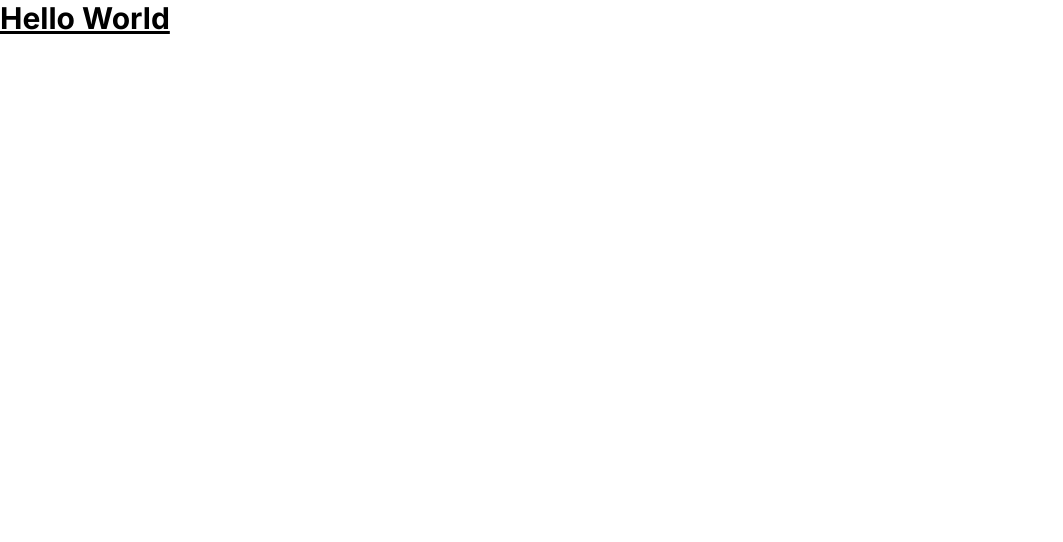
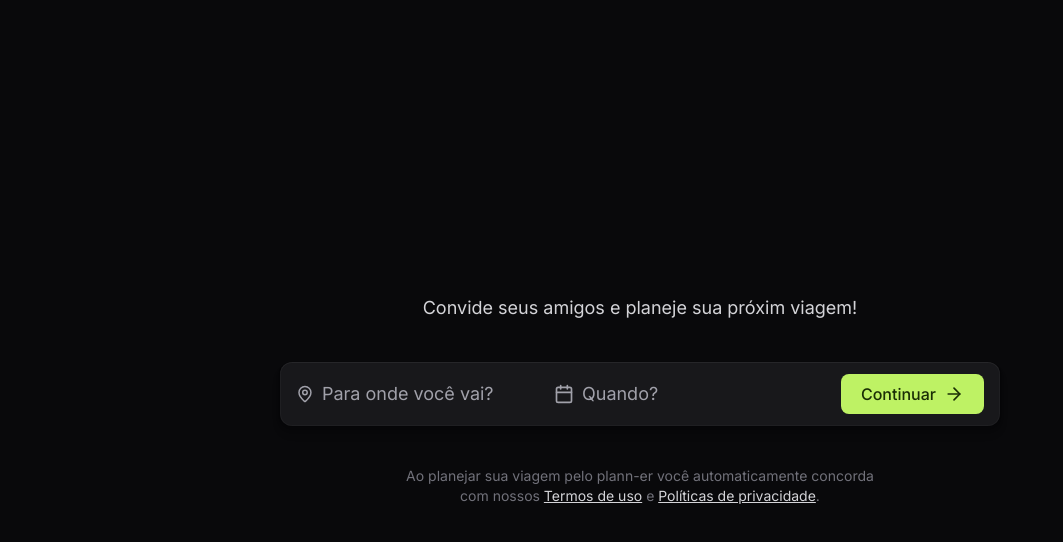
Before and after one commit to Nardogomes/plann-er, a React (Vite) app in the folder frontend/: page / in a window 1280 px wide. Shown: the top 542 px of the page, without its empty margins (0-1063 px from the left). Built offline with nearby package versions, Linux system fonts and the light colour scheme.

Commit message:
Estrutura inicial da página home do projeto.

```diff
--- a/frontend/index.html
+++ b/frontend/index.html
@@ -11,7 +11,7 @@
     />
     <title>Plann.er</title>
   </head>
-  <body>
+  <body class="bg-zinc-950 text-zinc-50 antialiased">
     <div id="root"></div>
     <script type="module" src="/src/main.tsx"></script>
   </body>
--- a/frontend/package.json
+++ b/frontend/package.json
@@ -10,6 +10,7 @@
     "preview": "vite preview"
   },
   "dependencies": {
+    "lucide-react": "^0.407.0",
     "react": "^18.3.1",
     "react-dom": "^18.3.1"
   },
--- a/frontend/src/app.tsx
+++ b/frontend/src/app.tsx
@@ -1,5 +1,43 @@
+import { MapPin, Calendar, ArrowRight } from 'lucide-react'
+
 export function App() {
   return (
-    <h1 className="text-3xl font-bold underline">Hello World</h1>
+    <div className="h-screen flex items-center justify-center">
+      <div className="max-w-3xl w-full px-6 text-center space-y-10">
+        <p className="text-lg text-zinc-300">Convide seus amigos e planeje sua próxim viagem!</p>
+
+        <div className="h-16 bg-zinc-900 px-4 rounded-xl flex items-center shadow-shape">
+          <div className='flex items-center gap-2 flex-1'>
+            <MapPin className='size-5 text-zinc-400' />
+
+            <input
+              type="text"
+              placeholder="Para onde você vai?"
+              className="bg-transparent text-lg placeholder-zinc-400"
+            />
+          </div>
+
+          <div className='flex items-center gap-2'>
+            <Calendar className='size-5 text-zinc-400' />
+
+            <input
+              type="text"
+              placeholder="Quando?"
+              className="bg-transparent text-lg placeholder-zinc-400"
+            />
+          </div>
+
+          <button className='bg-lime-300 text-lime-950 rounded-lg px-5 py-2 font-medium flex items-center gap-2 hover:bg-lime-400'>
+            Continuar
+            <ArrowRight className='size-5' />
+          </button>
+        </div>
+
+        <p className="text-sm text-zinc-500">
+          Ao planejar sua viagem pelo plann-er você automaticamente concorda <br />
+          com nossos <a href="#" className="text-zinc-300 underline">Termos de uso</a> e <a href="#" className="text-zinc-300 underline">Políticas de privacidade</a>.
+        </p>
+      </div>
+    </div>
   )
 }
--- a/frontend/tailwind.config.js
+++ b/frontend/tailwind.config.js
@@ -8,7 +8,10 @@
     extend: {
       fontFamily: {
         sans: 'Inter'
-      }
+      },
+      boxShadow: {
+        shape: "0px 8px 8px rgba(0, 0, 0, 0.1), 0px 4px 4px rgba(0, 0, 0, 0.1), 0px 2px 2px rgba(0, 0, 0, 0.1), 0px 0px 0px 1px rgba(0, 0, 0, 0.1), inset 0px 0px 0px 1px rgba(255, 255, 255, 0.03), inset 0px 1px 0px rgba(255, 255, 255, 0.03)",
+      },
     },
   },
   plugins: [],
```
Also changed, not shown: 1 other file (tests, documents, lock files or other folders).
